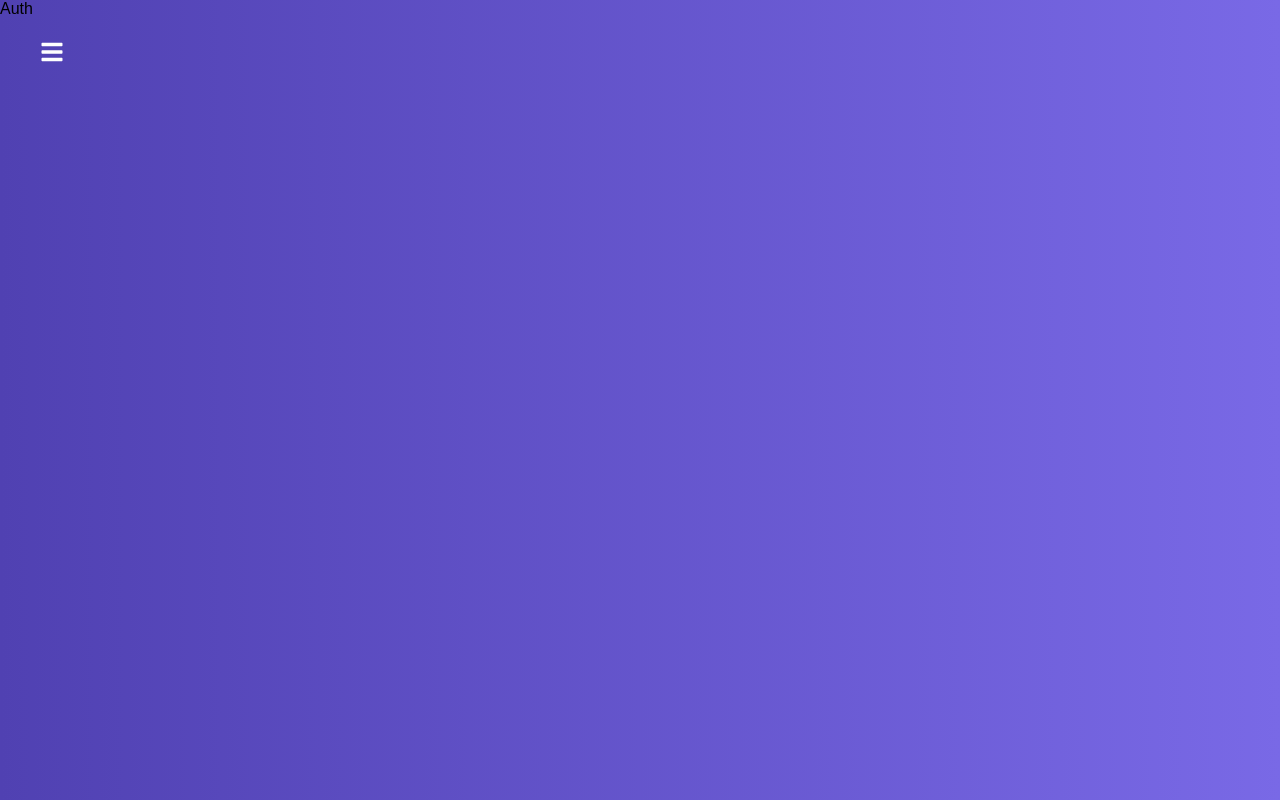
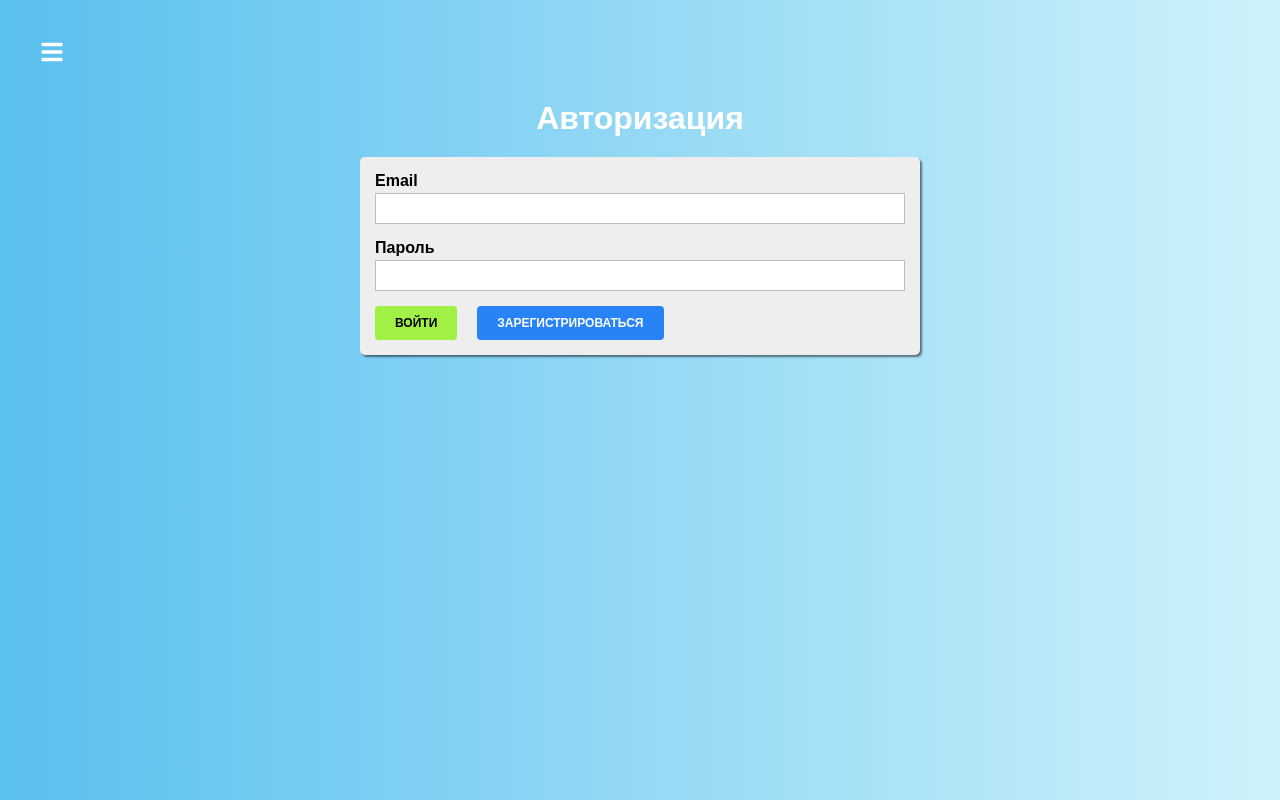
Before and after one commit to AlexMilweb/react-quiz, a React app: page /auth in a window 1280 px wide. Built offline with nearby package versions, Linux system fonts and the light colour scheme.

Commit message:
add Input and Auth

```diff
--- /dev/null
+++ b/src/components/Input/Input.js
@@ -0,0 +1,31 @@
+import React from 'react';
+import { Input, Label, Field, Error } from './Input.styled';
+
+export default ({
+  type,
+  label,
+  value,
+  onChange,
+  errorMessage,
+  valid,
+  shouldValidate,
+  touched
+}) => {
+  const inputType = type || 'text';
+  const id = `${inputType}-${Math.random()}`;
+  const isInvalid = !valid && shouldValidate && touched;
+
+  return (
+    <Input>
+      <Label htmlFor={id} error={isInvalid}>{label}</Label>
+      <Field
+        type={inputType}
+        id={id}
+        value={value}
+        onChange={onChange}
+        error={isInvalid}
+      />
+      {isInvalid && <Error>{errorMessage || 'Введите верное значение'}</Error>}
+    </Input>
+  )
+}
--- /dev/null
+++ b/src/components/Input/Input.styled.js
@@ -0,0 +1,37 @@
+import styled, {css} from 'styled-components';
+
+export const Input = styled.div`
+  margin-bottom: 15px;
+`;
+
+export const Label = styled.label`
+  margin-bottom: 3px;
+  display: block;
+  font-weight: bold;
+  padding: 0;
+
+  ${props => props.error && css`
+    color: rgba(240, 87, 108, 0.7);
+  `}
+`;
+
+export const Field = styled.input`
+  display: block;
+  box-sizing: border-box;
+  border: 1px solid #bebebe;
+  padding: 7px;
+  margin: 0 0 5px;
+  width: 100%;
+  outline: none;
+  transition: all 0.3s ease-in-out;
+
+  ${props => props.error && css`
+    border-color: rgba(240, 87, 108, 0.7);
+  `}
+`;
+
+export const Error = styled.span`
+  color: rgba(240, 87, 108, 0.7);
+  font-size: 12px;
+  font-weight: bold;
+`;
--- a/src/containers/Auth/Auth.js
+++ b/src/containers/Auth/Auth.js
@@ -1,9 +1,82 @@
-import React from 'react';
+import React, { useState } from 'react';
+import Button from '../../components/Button/Button';
+import Input from '../../components/Input/Input';
+import { Auth, Container, Title, Form } from './Auth.styled';
 
 export default () => {
+  const [formControls, setFormControls] = useState({
+    email: {
+      value: '',
+      type: 'email',
+      label: 'Email',
+      errorMessage: 'Введите корректный email',
+      valid: false,
+      touched: false,
+      validation: {
+        requierd: true,
+        email: true
+      }
+    },
+    password: {
+      value: '',
+      type: 'password',
+      label: 'Пароль',
+      errorMessage: 'Введите корректный пароль',
+      valid: false,
+      touched: false,
+      validation: {
+        requierd: true,
+        minLength: 6
+      }
+    }
+  });
+
+  const loginHandler = () => {
+    console.log('login')
+  }
+
+  const registerHandler = () => {
+    console.log('register')
+  }
+
+  const submitHandler = e => {
+    e.preventDefault();
+  }
+
+  const onChangeHandler = (e, controlName) => {
+    console.log(`${controlName}: ${e.target.value}`);
+  }
+
+  const renderInputs = () => Object.keys(formControls).map((controlName, index) => {
+    const control = formControls[controlName];
+    const { value, type, label, errorMessage, valid, touched, validation } = control;
+    return (
+      <Input
+        key={controlName + index}
+        value={value}
+        type={type}
+        label={label}
+        errorMessage={errorMessage}
+        valid={valid}
+        touched={touched}
+        shouldValidate={!!validation}
+        onChange={e => onChangeHandler(e, controlName)}
+      />
+    )
+  });
+
   return (
-    <div>
-      Auth
-    </div>
+    <Auth>
+      <Container>
+        <Title>Авторизация</Title>
+
+        <Form onSubmit={submitHandler}>
+          {renderInputs()}
+
+          <Button type='success' style={{marginRight: '20px'}} onClick={loginHandler}>Войти</Button>
+          <Button type='primary' onClick={registerHandler}>Зарегистрироваться</Button>
+        </Form>
+      </Container>
+    </Auth>
   )
 }
--- /dev/null
+++ b/src/containers/Auth/Auth.styled.js
@@ -0,0 +1,31 @@
+import styled from 'styled-components';
+
+export const Auth = styled.div`
+  display: flex;
+  justify-content: center;
+  flex-grow: 1;
+  padding-top: 100px;
+  width: 100%;
+  background-image: linear-gradient(270deg, #cef2fa, #59bfef);
+`;
+
+export const Title = styled.h1`
+  color: #fff;
+  text-align: center;
+  margin-bottom: 20px;
+`;
+
+export const Container = styled.div`
+  width: 100%;
+  max-width: 600px;
+  padding: 0 20px;
+`;
+
+export const Form = styled.form`
+  background-color: #eee;
+  box-shadow: 2px 2px 2px rgba(0, 0, 0, .5);
+  padding: 15px;
+  border-radius: 5px;
+`;
+
+export const Input = styled.input``;
```
